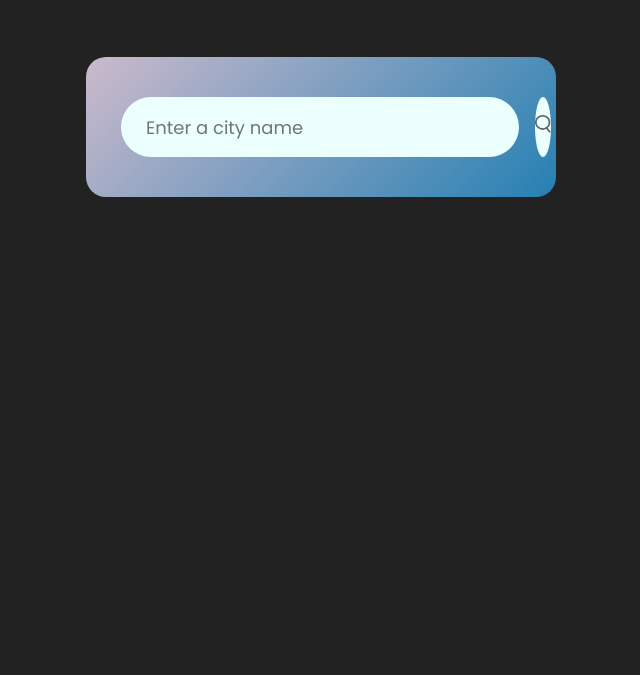
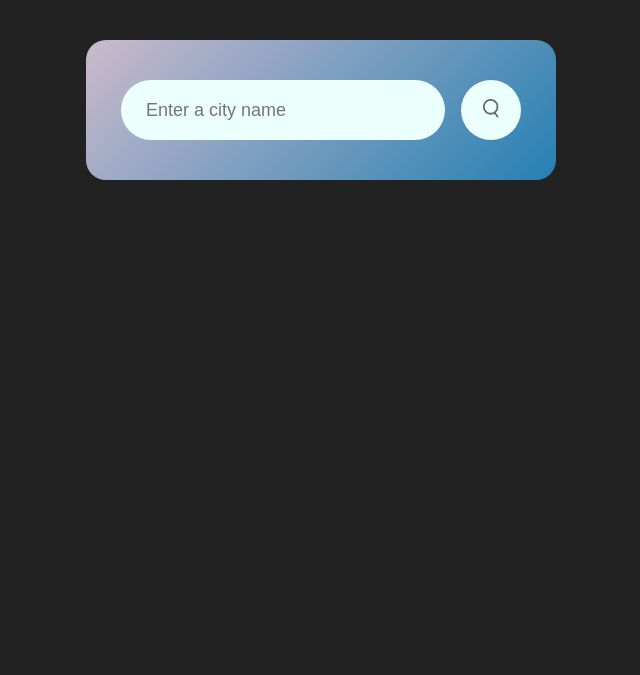
Before and after one commit to WillHype/weather-app, a plain HTML site: page index.html in a window 1280 px wide. Shown: the part 125-800 px from the top of the page, without its empty margins (319-959 px from the left). Drawn offline with Linux system fonts and the light colour scheme.

Commit message:
Font correction

```diff
--- a/index.html
+++ b/index.html
@@ -6,7 +6,6 @@
     <meta name="viewport" content="width=device-width, initial-scale=1.0">
     <title>Weather App</title>
     <link rel="stylesheet" href="style.css">
-    <link rel="stylesheet" href="https://fonts.googleapis.com/css2?family=Poppins:ital,wght@0,400;0,500;0,600;0,700;1,400;1,500;1,600&display=swap">
 </head>
 
 <body>
--- a/style.scss
+++ b/style.scss
@@ -1,3 +1,4 @@
+@import url('https://fonts.googleapis.com/css2?family=Poppins:ital,wght@0,400;0,500;0,600;0,700;1,400;1,500;1,600&display=swap');
 *{
     margin: 0;
     padding: 0;
```
